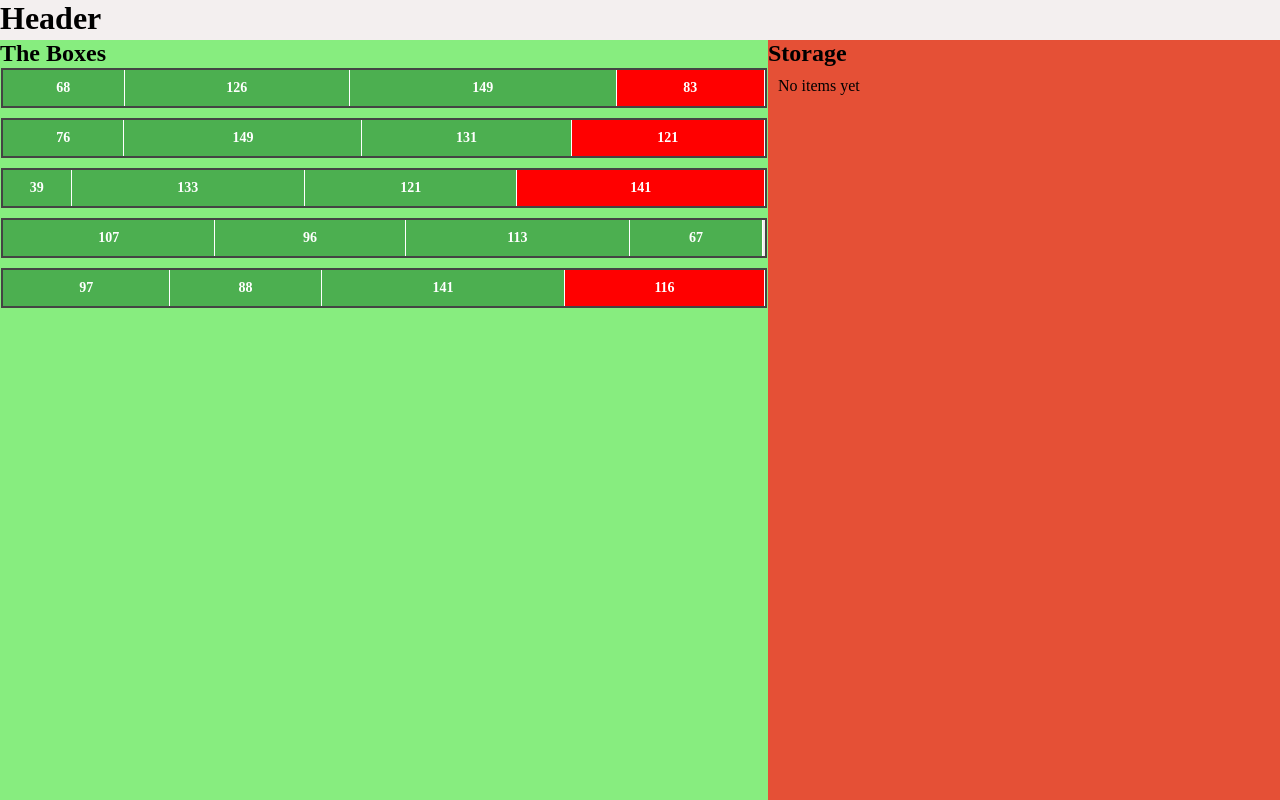
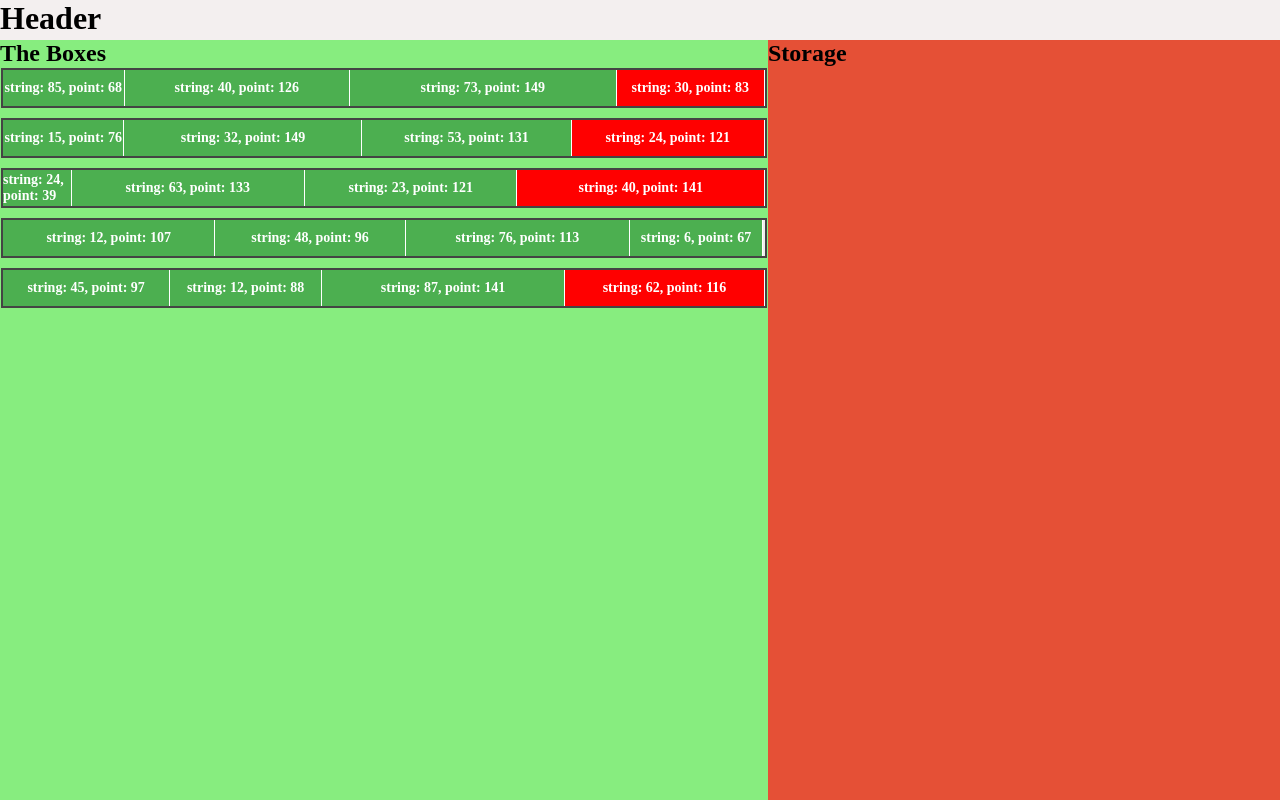
Before and after one commit to Roulev/PianoidBoxes, a React (Create React App) app: page / in a window 1280 px wide. Built offline with nearby package versions, Linux system fonts and the light colour scheme; the HTML template or start-up script is replaced by a standard one.

Commit message:
box in storage is select onClick

```diff
--- a/src/App.js
+++ b/src/App.js
@@ -16,27 +16,32 @@ function App() {
   const [boxes, setBoxes] = useState(data); // Initialize with test data
   const [storage, setStorage] = useState([]); // Storage for moved items
 
+  const [selectedStorageBox, setSelectedStorageBox] = useState(null);
+
   const [sumLength, setSumLength] = useState(384);
 
   const handleMoveToStorage = (item, itemIdx, boxIdx) => {
-    // Add item in Storage
-    setStorage((prev) => [...prev, item]);
+    setStorage((prev) => [...prev, item]); // Add item in Storage
 
     // Updating boxes
     setBoxes((prevBoxes) => {
       return prevBoxes.map((box, idx) => {
         if (idx !== boxIdx) return box;
 
-        // Delete item by index
-        const newMatrix = box.filter((_, i) => i !== itemIdx);
+        const newMatrix = box.filter((_, i) => i !== itemIdx); // Delete item by index
         return newMatrix;
       });
     });
   };
 
-  useEffect(() => {
-    console.log('Boxes:', boxes);
-  }, [boxes]);
+  const handleStorageClick = (index) => {
+    setSelectedStorageBox((prev) => (prev === index ? null : index));
+
+  };
+
+  // useEffect(() => {
+  //   console.log('Boxes:', boxes);
+  // }, [boxes]);
 
   return (
     <div className="App">
@@ -56,7 +61,11 @@ function App() {
 
         <div className="rightField">
           <h2>Storage</h2>
-          <BoxStorage items={storage} />
+          <BoxStorage
+            items={storage}
+            selectedStorageBox={selectedStorageBox}
+            onClickItem={handleStorageClick}
+          />
         </div>
       </div>
     </div>
--- a/src/components/BoxStorage.jsx
+++ b/src/components/BoxStorage.jsx
@@ -1,17 +1,18 @@
 import '../styles/BoxStorage.css';
 
-function BoxStorage({ items }) {
+function BoxStorage({ items, selectedStorageBox, onClickItem }) {
   return (
-    <div className="box-storage">
-      {items.length === 0 ? (
-        <p>No items yet</p>
-      ) : (
-        items.map(([stringNumber, point], index) => (
-          <div key={index} className="stored-item">
-            string: {stringNumber}, point: {point}
-          </div>
-        ))
-      )}
+    <div className="storage-container">
+      {items.map(([stringNumber, point], index) => (
+        <div
+          key={index}
+          className={`storage-item ${index === selectedStorageBox ? 'selected' : ''}`}
+          onClick={() => onClickItem(index)}
+          title={`string: ${stringNumber}, point: ${point}`}
+        >
+          {point}
+        </div>
+      ))}
     </div>
   );
 }
--- a/src/components/BoxVisualizer.jsx
+++ b/src/components/BoxVisualizer.jsx
@@ -27,7 +27,7 @@ function BoxVisualizer({ boxes, stringLength, onDoubleClick }) {
                     onDoubleClick?.([stringNumber, point], itemIdx, boxIdx)
                   }
                 >
-                  {point}
+                  string: {stringNumber}, point: {point}
                 </div>
               );
             })}
--- a/src/styles/BoxStorage.css
+++ b/src/styles/BoxStorage.css
@@ -1,11 +1,23 @@
-.box-storage {
-  padding: 10px;
+.storage-container {
+  display: flex;
+  flex-wrap: wrap;
+  gap: 8px;
+  padding: 8px;
 }
 
-.stored-item {
-  width: 80%;
-  margin-bottom: 8px;
-  padding: 6px 10px;
-  background-color: #e0e0e0;
-  border-radius: 6px;
+.storage-item {
+  padding: 8px 12px;
+  background-color: #eee;
+  border-radius: 4px;
+  cursor: pointer;
+  user-select: none;
+  transition: background-color 0.2s;
 }
+
+.storage-item:hover {
+  background-color: #ddd;
+}
+
+.storage-item.selected {
+  background-color: #87cefa;
+}
```
